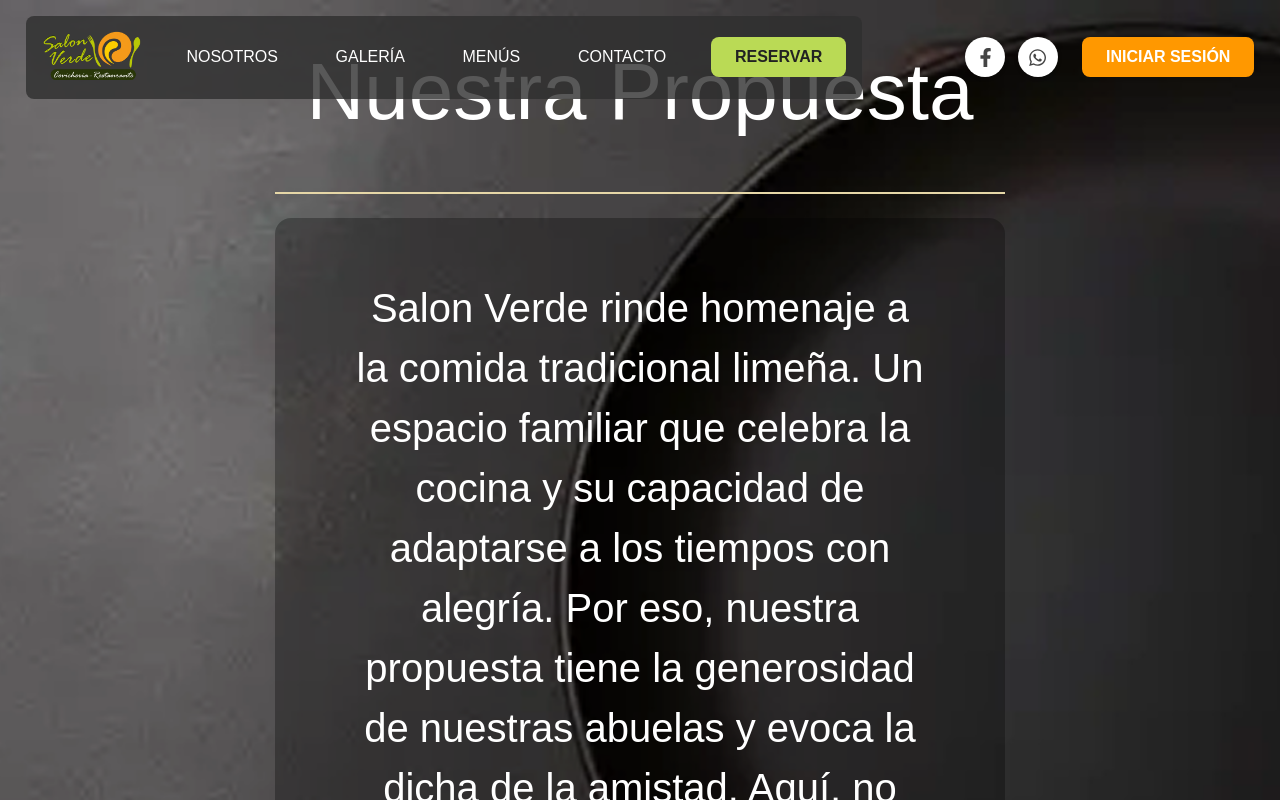
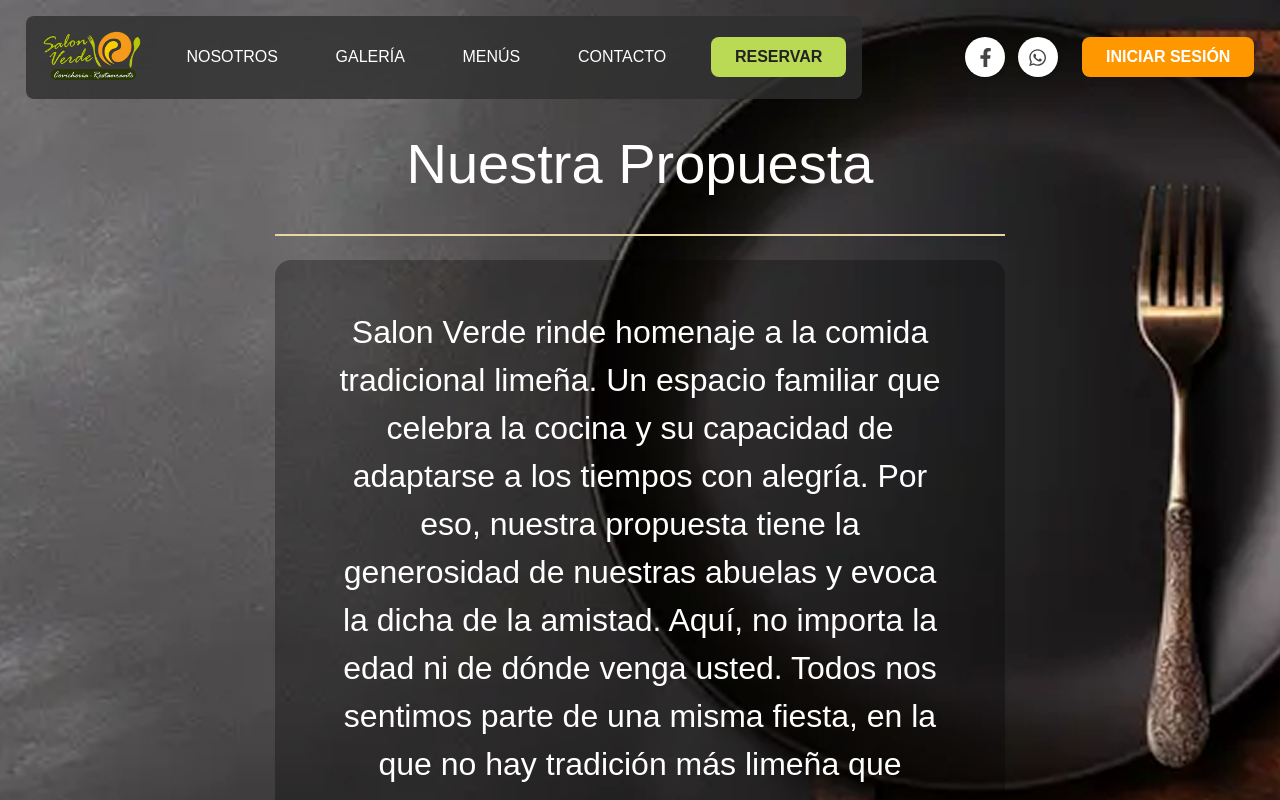
Before and after one commit to JesusHuayhua/resy-fronted, a React (Vite) app: page /nosotros in a window 1280 px wide. Shown: the top 800 px of the page. Built offline with nearby package versions, Linux system fonts and the light colour scheme.

Commit message:
Correcciones Contacto Y Nosotros

```diff
--- a/src/features/navegaciónInicial/components/header/header.tsx
+++ b/src/features/navegaciónInicial/components/header/header.tsx
@@ -23,6 +23,10 @@ function Header() {
     navigate('/nosotros');
   }
 
+  const handleContactoClick = () => {
+    navigate('/contacto');
+  }
+
   return (
     <header className="navbar">
       <div className="navbar-group">
@@ -36,7 +40,7 @@ function Header() {
           <a onClick={handleNosotrosClick}>NOSOTROS</a>
           <a href="#">GALERÍA</a>
           <a onClick={() => navigate('/menus')}>MENÚS</a>
-          <a href="#">CONTACTO</a>
+          <a onClick={handleContactoClick}>CONTACTO</a>
           <button className="btn-reservar" onClick={handleReservarClick}>RESERVAR</button>
         </div>
       </div>
--- a/src/features/navegaciónInicial/components/ubicacion/ubicacion.css
+++ b/src/features/navegaciónInicial/components/ubicacion/ubicacion.css
@@ -18,7 +18,7 @@
 
 .ubicacion-direccion {
   margin-bottom: 1em;
-  font-size: 1.1em;
+  font-size: 1em;
 }
 
 .ubicacion-mapa iframe {
--- a/src/features/navegaciónInicial/components/ubicacion/ubicacion.tsx
+++ b/src/features/navegaciónInicial/components/ubicacion/ubicacion.tsx
@@ -10,7 +10,7 @@ const Ubicacion = () => (
     <div className="ubicacion-mapa">
       <iframe
         title="Mapa Salon Verde"
-        src="https://www.google.com/maps/embed?pb=!1m18!1m12!1m3!1d3900.898943227073!2d-77.021!3d-12.185!2m3!1f0!2f0!3f0!3m2!1i1024!2i768!4f13.1!3m3!1m2!1s0x9105c7e6b6e3b6b7%3A0x8e2e9e6e6e6e6e6!2sSal%C3%B3n%20Verde%20Cevicheria%20-%20Restaurante!5e0!3m2!1ses!2spe!4v1718030000000"
+        src="https://www.google.com/maps/embed?pb=!1m18!1m12!1m3!1d359.9839826442235!2d-77.01673978603094!3d-12.174812250121695!2m3!1f0!2f0!3f0!3m2!1i1024!2i768!4f13.1!3m3!1m2!1s0x9105b778ae9ee7f1%3A0x1b6af882865318a9!2sSal%C3%B3n%20Verde%20Cevicheria%20-%20Restaurante!5e0!3m2!1ses!2spe!4v1749670318875!5m2!1ses!2spe"
         width="100%"
         height="400"
         style={{ border: 0 }}
--- a/src/features/navegaciónInicial/pages/contacto/contacto.css
+++ b/src/features/navegaciónInicial/pages/contacto/contacto.css
@@ -13,6 +13,7 @@
   display: flex;
   flex-direction: column;
   justify-content: center;
+  margin-top: 20px;
 }
 
 .contacto-horario, .contacto-info {
--- a/src/features/navegaciónInicial/pages/nosotros/nosotros.css
+++ b/src/features/navegaciónInicial/pages/nosotros/nosotros.css
@@ -12,8 +12,9 @@
 
 .nosotros-titulo {
   font-family: 'Brush Script MT', cursive, sans-serif;
-  font-size: 5em; /* aumentado */
+  font-size: 3.5em; /* aumentado */
   margin-bottom: 0.5em;
+  margin-top: 90px;
 }
 
 .nosotros-separador {
@@ -25,7 +26,7 @@
 
 .nosotros-texto {
   font-family: 'Brush Script MT', cursive, sans-serif; /* igual que el título */
-  font-size: 2.5em;
+  font-size: 2em;
   width: 60%; /* igual que .nosotros-separador */
   max-width: none;
   margin: 0 auto;
```
